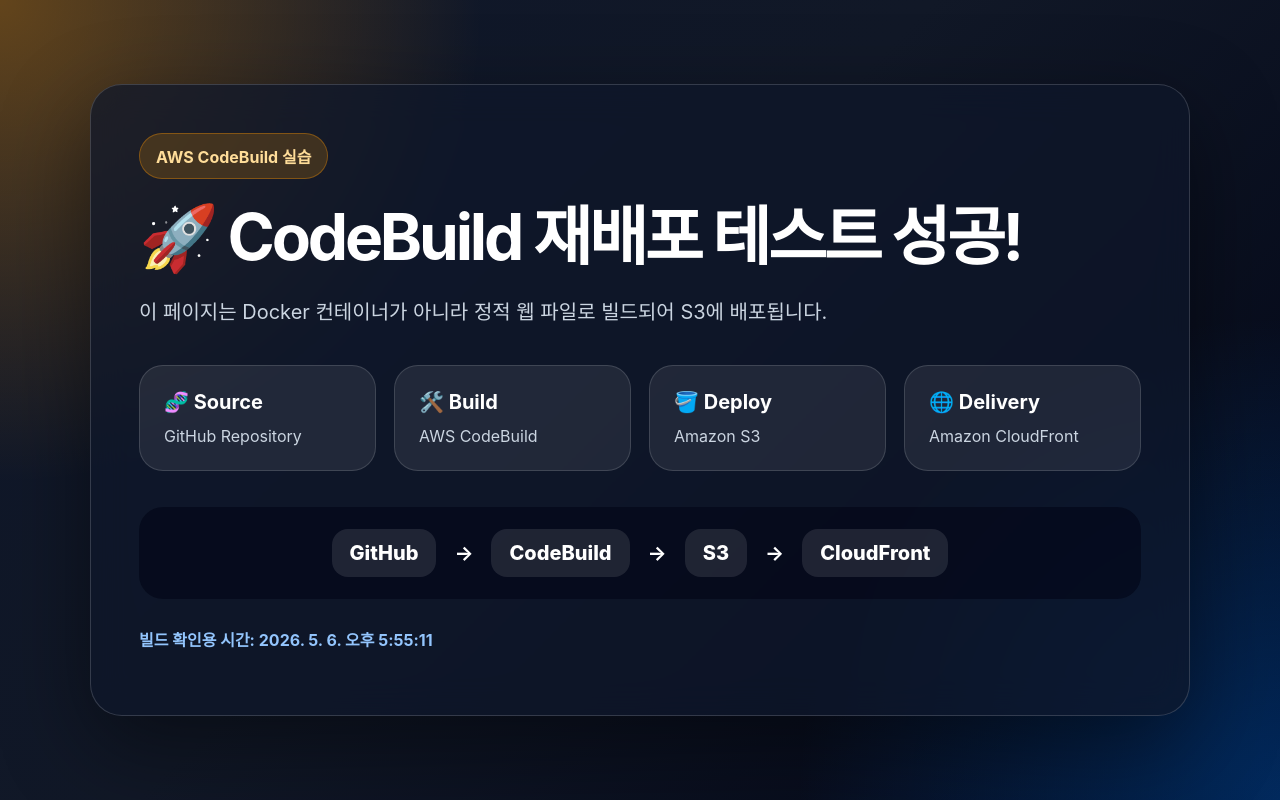
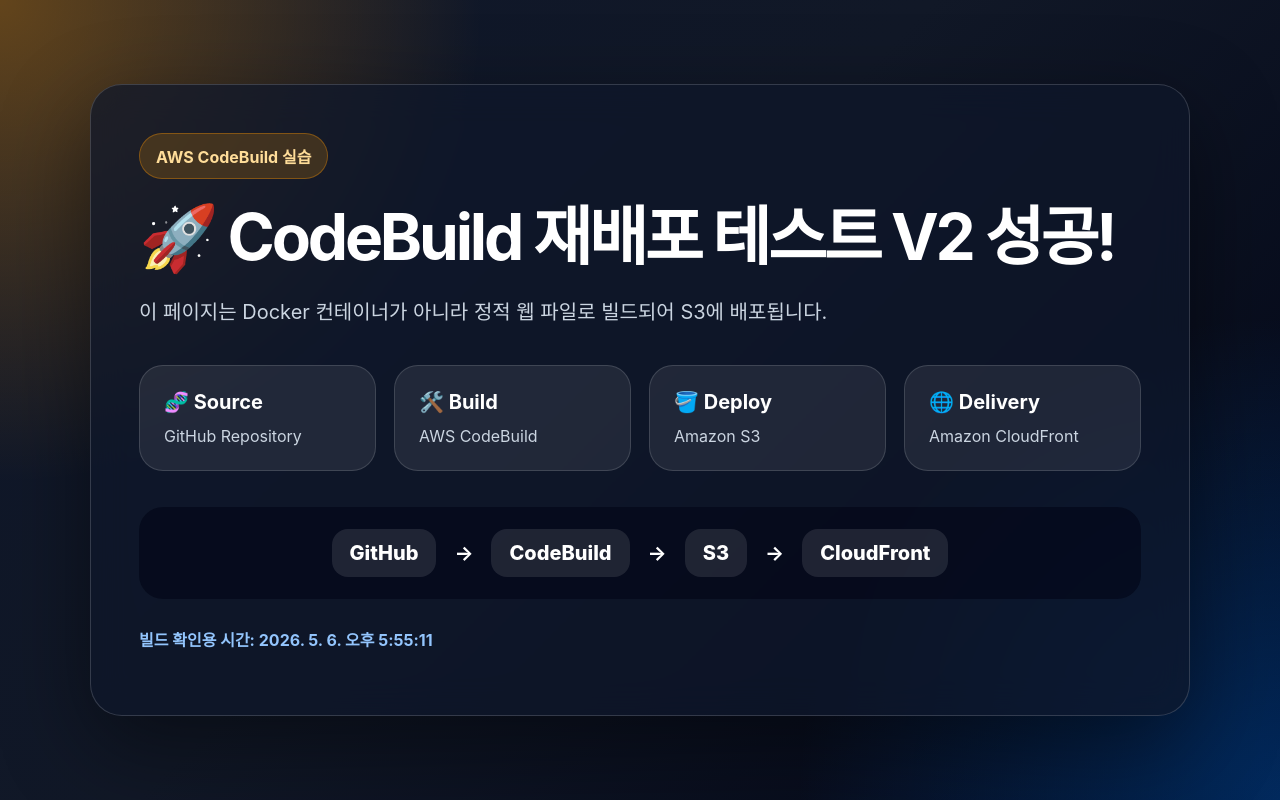
Before and after one commit to 705jul/soldesk-codebuild-react-s3, a React (Vite) app: page / in a window 1280 px wide. Built offline with nearby package versions, Linux system fonts and the light colour scheme.

Commit message:
Initial CodeBuild S3 deploy lab-v3

```diff
--- a/src/App.jsx
+++ b/src/App.jsx
@@ -8,7 +8,7 @@
       <section className="hero">
         <div className="badge">AWS CodeBuild 실습</div>
 
-        <h1>🚀 CodeBuild 재배포 테스트 성공!</h1>
+        <h1>🚀 CodeBuild 재배포 테스트 V2 성공!</h1>
 
         <p className="subtitle">
           이 페이지는 Docker 컨테이너가 아니라 정적 웹 파일로 빌드되어 S3에 배포됩니다.
```
